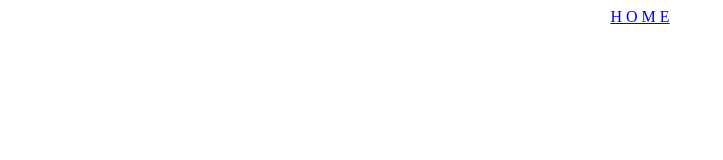
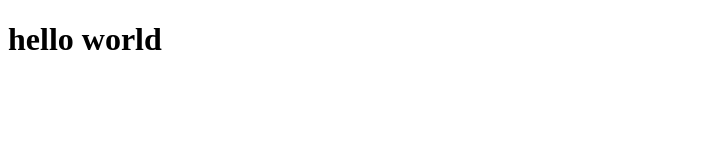
Before and after one commit to jaghit/empty, a plain HTML site: page index.html in a window 1280 px wide. Shown: the whole page, without its empty margins (0-723 px from the left). Drawn offline with Linux system fonts and the light colour scheme.

Commit message:
Initial hello world Structure

```diff
--- a/index.html
+++ b/index.html
@@ -4,7 +4,7 @@
     <meta charset="UTF-8">
     <meta name="viewport" content="width=device-width, initial-scale=1.0">
 </head>
-<body align="center">
-    <a href="#">H O M E</a>
+<body>
+    <h1>hello world</h1>
 </body>
 </html>
```
